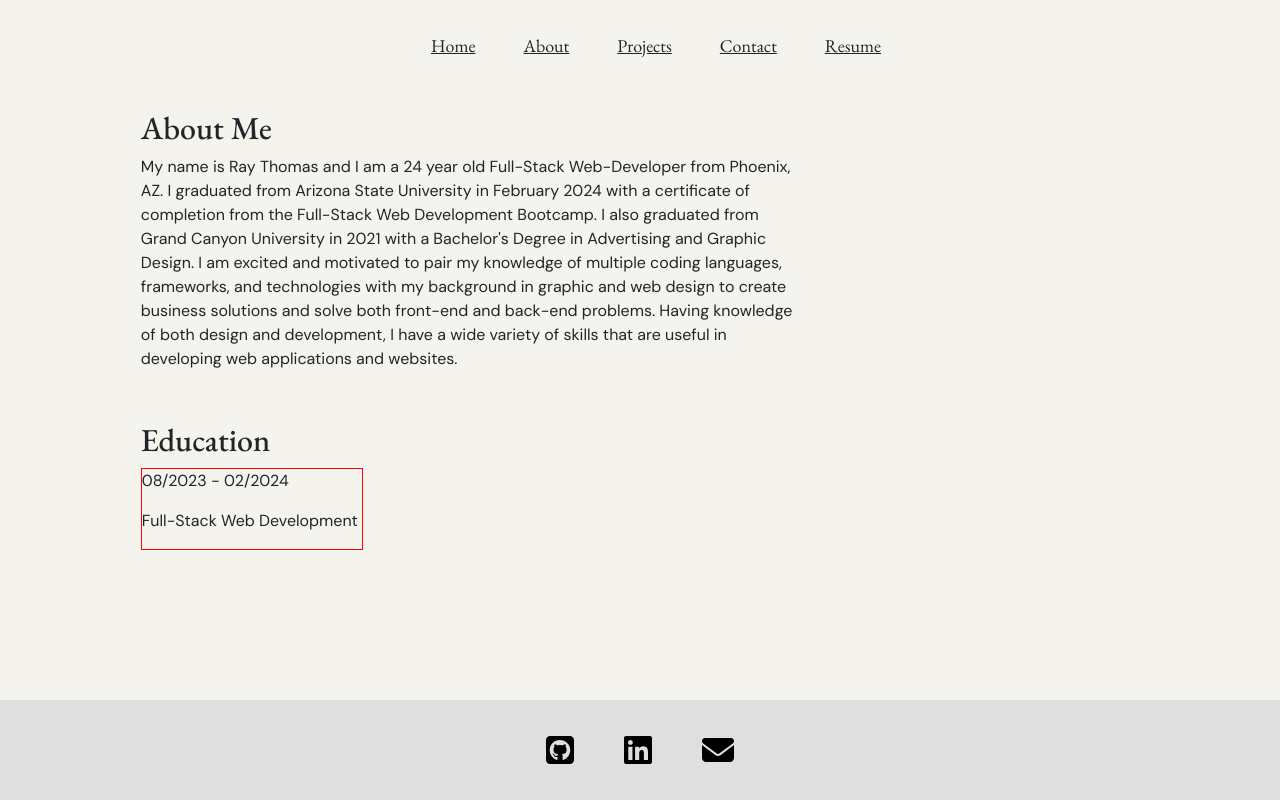
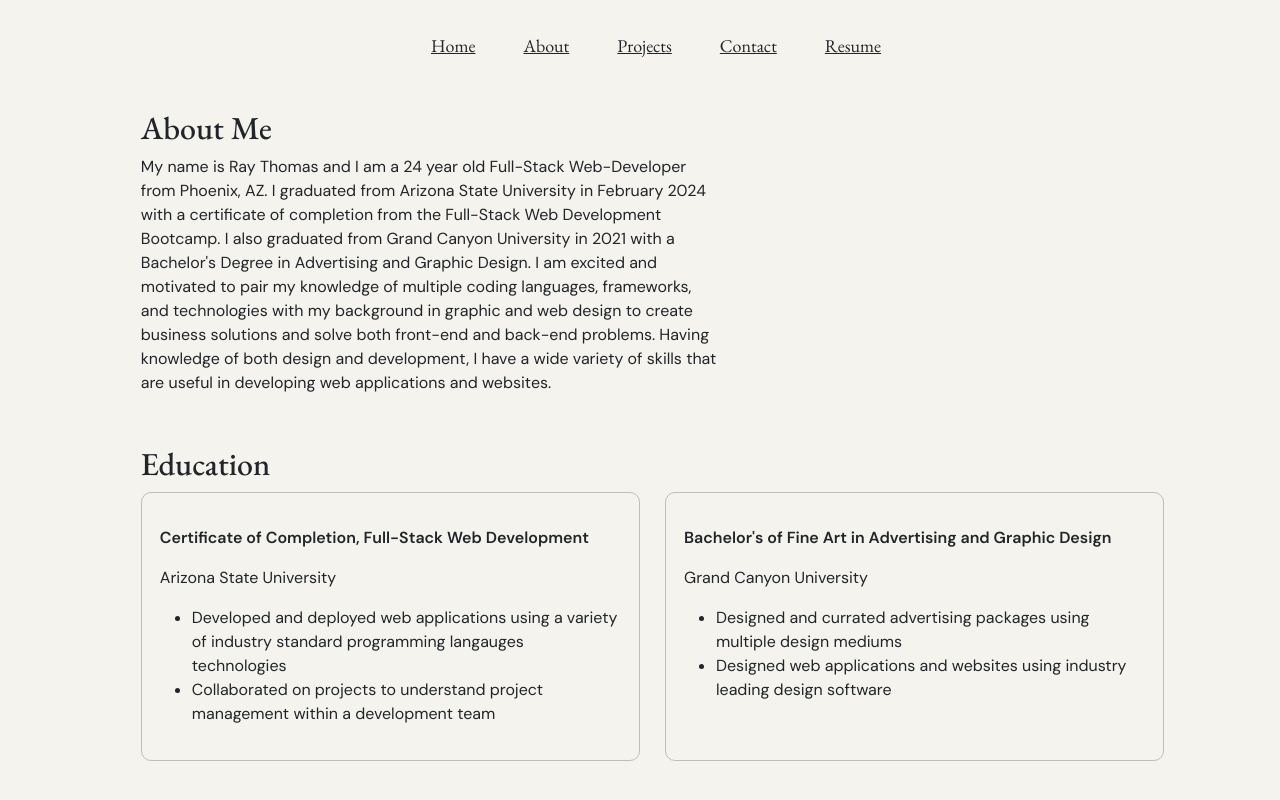
Before and after one commit to raythomass/new-react-port, a React (Vite) app in the folder portfolio-react/: page /about in a window 1280 px wide. Shown: the top 800 px of the page. Built offline with nearby package versions, Linux system fonts and the light colour scheme.

Commit message:
created sections for education

```diff
--- a/portfolio-react/src/App.css
+++ b/portfolio-react/src/App.css
@@ -125,16 +125,39 @@ skills {
   font-family: "EB Garamond", serif;
 }
 
-.about-card {
+.education-cards {
   display: flex;
+  gap: 25px;
 }
 
 .education-list{
-  border: solid 1px red;
+  display: flex;
+  border: 1px solid rgb(190, 190, 190);
+  border-radius: 10px;
+  padding: 18px;
+}
+
+.ed-content-title {
+  font-family: 'DM Sans', sans-serif;
+  font-weight: 600;
+  font-size: 16px;
+  list-style: none;
+  margin-top: 15px;
+}
+
+.ed-content-desc {
+  font-family: 'DM Sans', sans-serif;
+  font-weight: 300;
+  font-size: 16px;
 }
 
 
 /* ------  PROJECTS ------ */
+
+.projects {
+  margin-left: 10%;
+  margin-right: 10%;
+}
 
 .projects-title {
   font-family: "EB Garamond", serif;
--- a/portfolio-react/src/pages/About.jsx
+++ b/portfolio-react/src/pages/About.jsx
@@ -3,7 +3,7 @@ function About() {
         <about>
             <section className="about">
                 {/* <h1 className="about-title">About Me</h1> */}
-                <section className="col-8 about-section">
+                <section className="col-7 about-section">
                     <h2 className="about-title">About Me</h2>
                     <p>My name is Ray Thomas and I am a 24 year old Full-Stack Web-Developer from Phoenix, AZ.
                         I graduated from Arizona State University in February 2024 with a certificate of completion from the Full-Stack Web Development Bootcamp.
@@ -13,12 +13,31 @@ function About() {
                           that are useful in developing web applications and websites.</p>
                 </section>
 
-                <section className="col-8 about-section">
+                <section className="about-section">
                     <h2 className="about-title">Education</h2>
-                    <section className="about-card">
-                        <section className="education-list col-4">
-                            <p>08/2023 - 02/2024</p>
-                            <p>Full-Stack Web Development</p>
+                    <section className="education-cards">
+                        <section className="education-list col-6">
+                            <div className="">
+                                <p className="ed-content-title">Certificate of Completion, Full-Stack Web Development</p>
+                                <p>Arizona State University</p>
+                                <ul>
+                                    <li className="ed-content-desc">Developed and deployed web applications using a variety of
+                                    industry standard programming langauges technologies</li>
+                                    <li className="ed-content-desc">Collaborated on projects to understand
+                                    project management within a development team</li>
+                                </ul>
+                            </div>
+                        </section>
+                        <section className="education-list col-6">
+                            <div className="">
+                                <p className="ed-content-title">Bachelor's of Fine Art in Advertising and
+                                Graphic Design</p>
+                                <p>Grand Canyon University</p>
+                                <ul>
+                                    <li className="ed-content-desc">Designed and currated advertising packages using multiple design mediums</li>
+                                    <li className="ed-content-desc">Designed web applications and websites using industry leading design software</li>
+                                </ul>
+                            </div>
                         </section>
                     </section>
                 </section>
--- a/portfolio-react/src/pages/Projects.jsx
+++ b/portfolio-react/src/pages/Projects.jsx
@@ -1,6 +1,6 @@
 function Projects() {
     return(
-        <projects>
+        <projects className="projects">
             <h1 className="projects-title">Projects</h1>
             <div id="cards">
                 <section className="img-container col-4">
```
